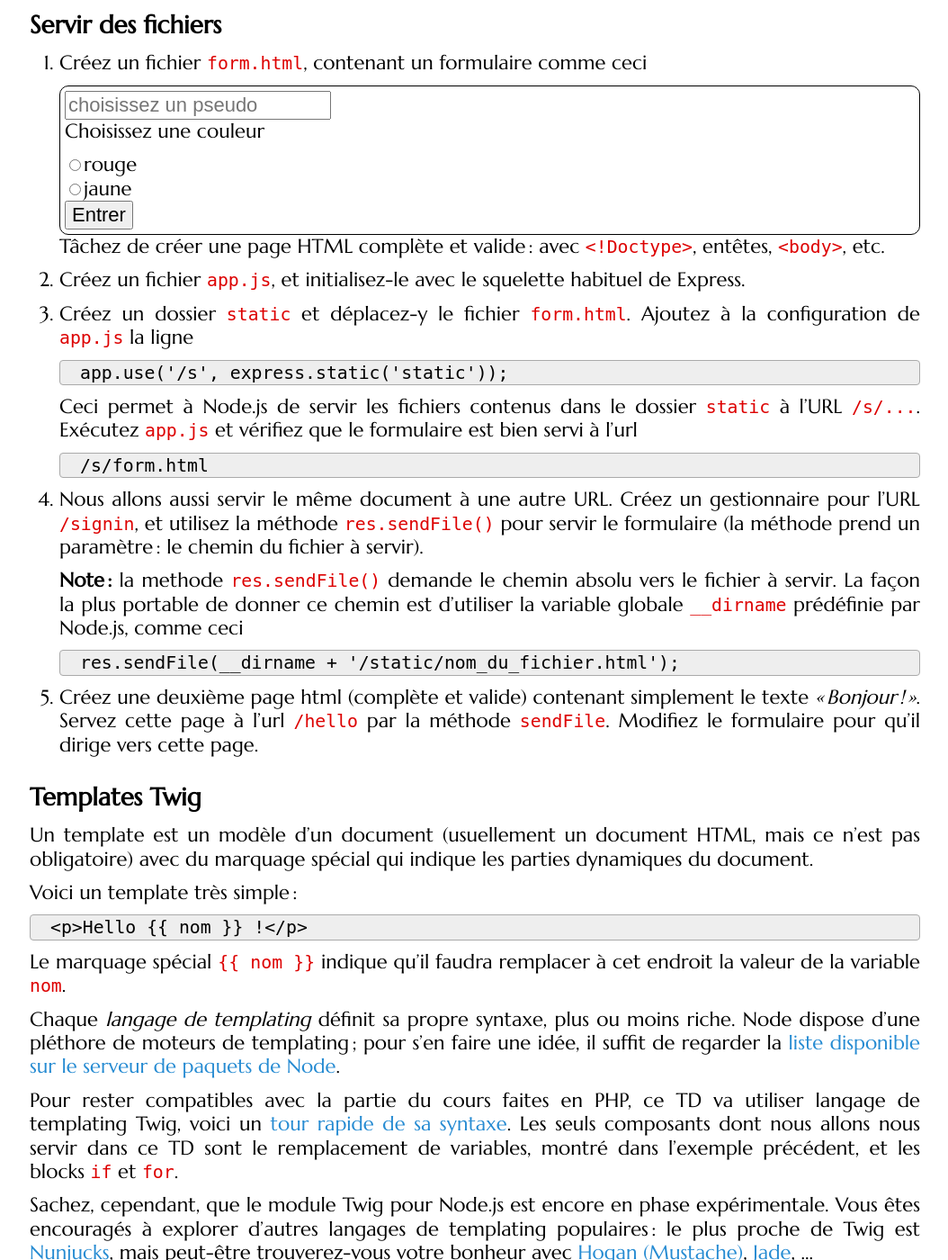
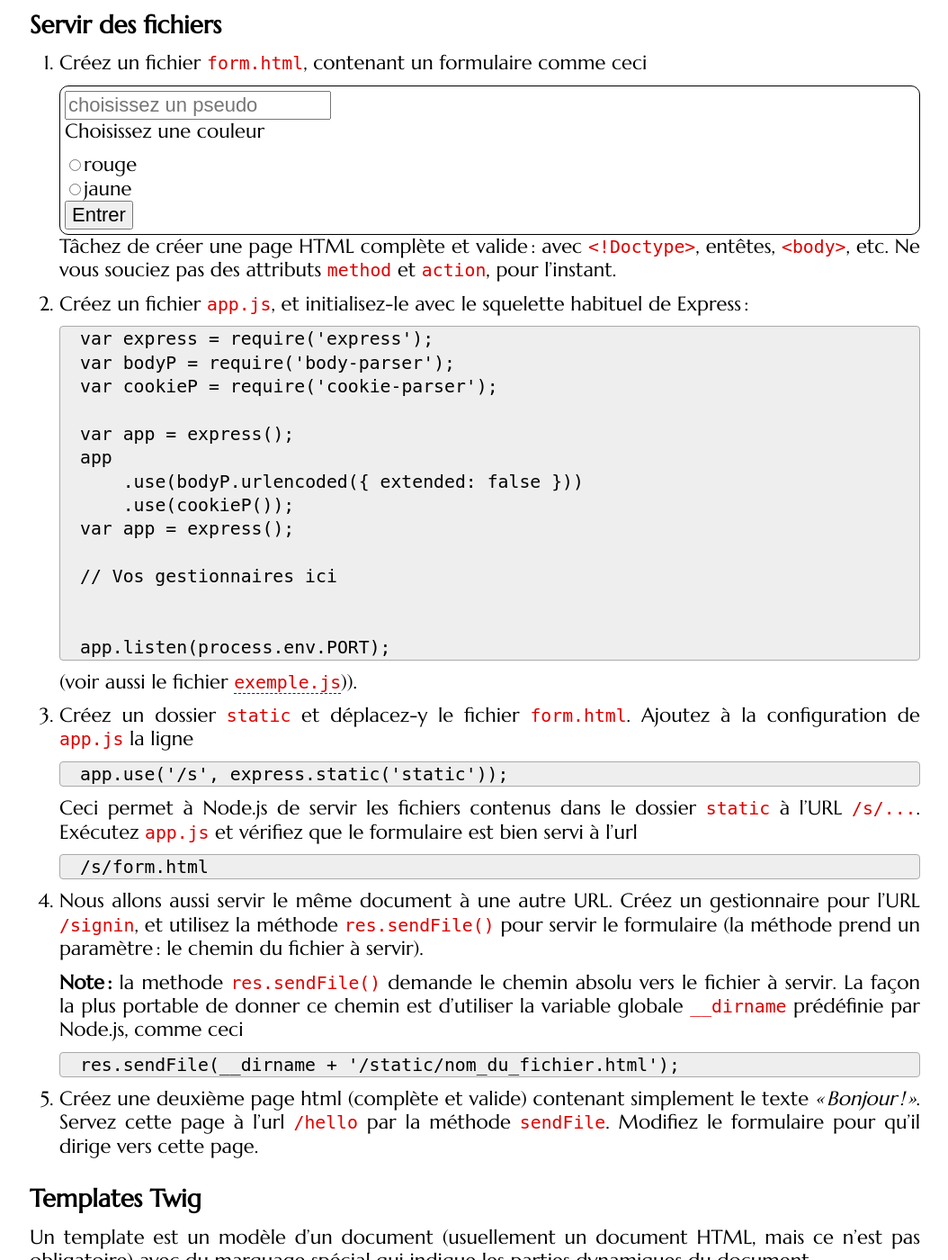
Before and after one commit to defeo/aws, a Jekyll site: the page built from _tutorials/templates-etat-node.md, in a window 1280 px wide and 1400 px high, scrolled down 2392 px. Shown: the whole window at 90% size, without its empty margins (112-1166 px from the left). Built offline with Jekyll 4.4.1, drawn with Linux system fonts in a browser that asks for light colours; some web fonts are replaced; some of the changed text lies outside the part shown.

Commit message:
More detailed instructions to start tutorial.

````diff
--- a/_tutorials/templates-etat-node.md
+++ b/_tutorials/templates-etat-node.md
@@ -57,10 +57,31 @@ dynamiques.
    {:/}
 
    Tâchez de créer une page HTML complète et valide : avec
-   `<!Doctype>`, entêtes, `<body>`, etc.
+   `<!Doctype>`, entêtes, `<body>`, etc. Ne vous souciez pas des
+   attributs `method` et `action`, pour l'instant.
 
 2. Créez un fichier `app.js`, et initialisez-le avec le squelette
-   habituel de Express.
+   habituel de Express :
+
+   ```js
+   var express = require('express');
+   var bodyP = require('body-parser');
+   var cookieP = require('cookie-parser');
+
+   var app = express();
+   app
+	   .use(bodyP.urlencoded({ extended: false }))
+	   .use(cookieP());
+   var app = express();
+
+   // Vos gestionnaires ici
+
+
+   app.listen(process.env.PORT);
+   ```
+
+   (voir aussi le fichier
+   [`exemple.js`](https://github.com/defeo/aws-project/blob/master/example.js))).
 
 3. Créez un dossier `static` et déplacez-y le fichier
    `form.html`. Ajoutez à la configuration de `app.js` la ligne
@@ -137,15 +158,21 @@ trouverez-vous votre bonheur avec
 [Jade](https://github.com/visionmedia/jade), ...
 
 **Important :** avant d'utiliser Twig (ou tout autre moteur de
-templating), il faut dire à Express où se trouvent les fichiers de
-templates. Par exemple, la configuration
+templating), il faut le charger avec
+
+~~~
+var twig = require('twig');
+~~~
+
+et dire à Express où se trouvent les fichiers de templates. Par
+exemple, la configuration
 
 ~~~
 app.set('views', 'templates');
 ~~~
 
 dit à Express de chercher les fichiers de templates dans le dossier
-`templates`. **Attenion :** seuls les fichiers avec extension `.twig`
+`templates`. **Attention :** seuls les fichiers avec extension `.twig`
 seront passés au moteur Twig**; pour configuer Express de façon plus
 flexible, lisez la doc de
 [`app.engine`](http://expressjs.com/en/4x/api.html#app.engine).
````
Also changed, not shown: _tutorials/templates-etat-silex.md (+21 -2 lines).
